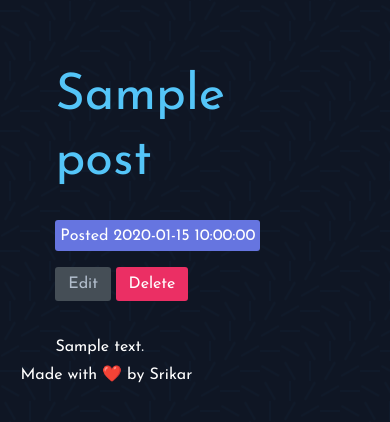
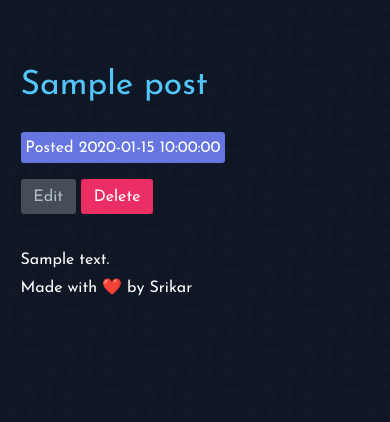
Before and after one commit to SrikarKSV/pure-python-server, a Python web app: template pyproject/templates/post.html in a window 390 px wide. Shown: the part 179-601 px from the top of the page. Run offline with Jinja, Linux system fonts and the light colour scheme; the template is opened without the code that fills it: most values are stand-ins (such as "Sample title", 1, 10 or a date in 2020).

Commit message:
👌 IMPROVE: Styled post page

```diff
--- a/pyproject/static/css/markdown.css
+++ b/pyproject/static/css/markdown.css
@@ -114,6 +114,24 @@
 
 .markdown ::-webkit-scrollbar-thumb:hover {
   background: var(--black);
+}
+
+@media only screen and (max-width: 53.125em) {
+  /* 850px */
+  .markdown {
+    max-width: 90%;
+  }
+
+  .markdown .markdown-heading {
+    font-size: 2.1rem;
+  }
+}
+
+@media only screen and (max-width: 37.5em) {
+  /* 600px */
+  .markdown {
+    max-width: 100%;
+  }
 }
 
 pre > code {
```
